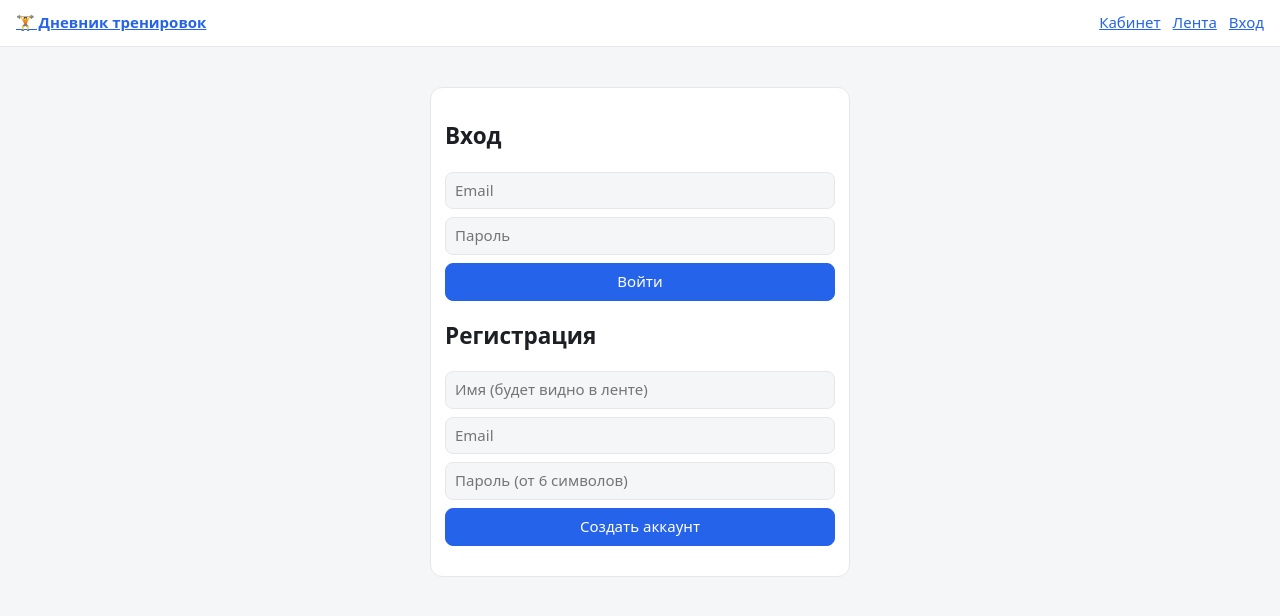
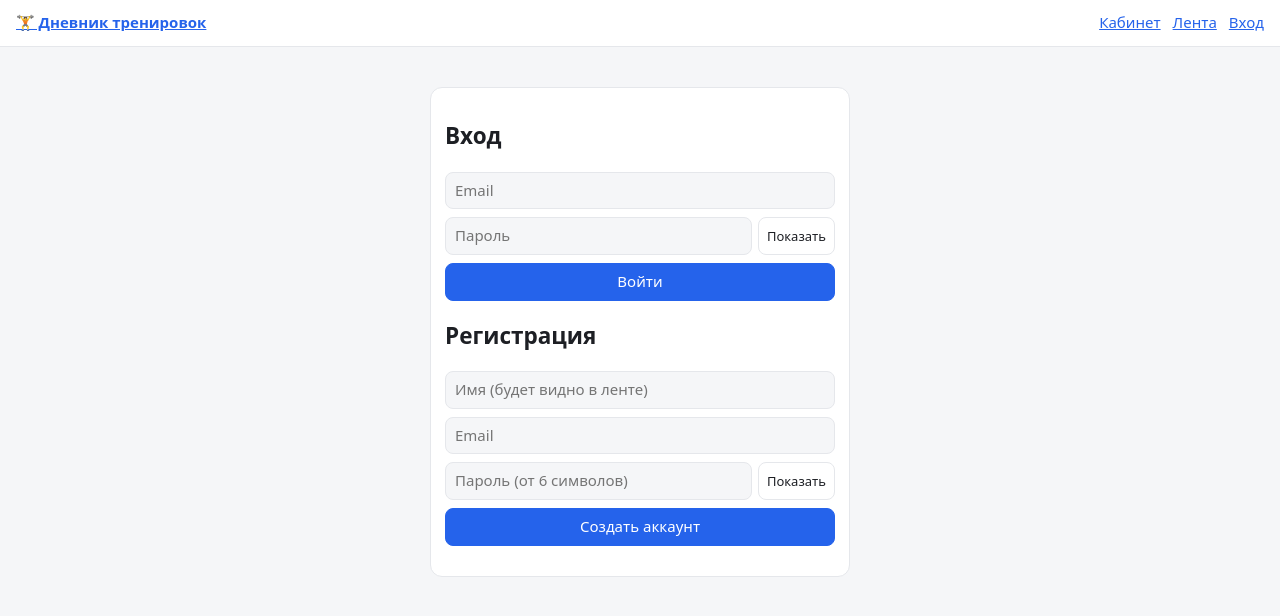
Before and after one commit to salgqqw-rg/training-diary, a Next.js app: page /login in a window 1280 px wide. Shown: the top 616 px of the page. Built offline with nearby package versions, Linux system fonts and the light colour scheme.

Commit message:
password visibility toggle

```diff
--- a/src/app/globals.css
+++ b/src/app/globals.css
@@ -26,3 +26,5 @@ table { width:100%; border-collapse:collapse; font-size:14px; margin:6px 0; }
 td, th { padding:6px; border-bottom:1px solid var(--line); text-align:left; }
 .workout { border-top:1px solid var(--line); padding:10px 0; }
 .exercise { margin:10px 0; }
+.password-field { display: flex; gap: 6px; }
+.password-field input { flex: 1; min-width: 0; }
--- a/src/app/login/page.tsx
+++ b/src/app/login/page.tsx
@@ -1,4 +1,5 @@
 import { signIn, signUp } from "@/lib/auth-actions";
+import { PasswordInput } from "@/components/password-input";
 
 export default async function LoginPage({
   searchParams,
@@ -12,14 +13,14 @@ export default async function LoginPage({
       <h2>Вход</h2>
       <form action={signIn} className="stack">
         <input name="email" type="email" required placeholder="Email" />
-        <input name="password" type="password" required placeholder="Пароль" />
+        <PasswordInput name="password" required placeholder="Пароль" />
         <button className="primary">Войти</button>
       </form>
       <h2>Регистрация</h2>
       <form action={signUp} className="stack">
         <input name="name" required placeholder="Имя (будет видно в ленте)" />
         <input name="email" type="email" required placeholder="Email" />
-        <input name="password" type="password" minLength={6} required placeholder="Пароль (от 6 символов)" />
+        <PasswordInput name="password" minLength={6} required placeholder="Пароль (от 6 символов)" />
         <button className="primary">Создать аккаунт</button>
       </form>
     </div>
--- /dev/null
+++ b/src/components/password-input.tsx
@@ -0,0 +1,20 @@
+"use client";
+
+import { useState } from "react";
+
+export function PasswordInput(props: React.InputHTMLAttributes<HTMLInputElement>) {
+  const [show, setShow] = useState(false);
+  return (
+    <div className="password-field">
+      <input {...props} type={show ? "text" : "password"} />
+      <button
+        type="button"
+        className="sm"
+        onClick={() => setShow(!show)}
+        aria-label={show ? "Скрыть пароль" : "Показать пароль"}
+      >
+        {show ? "Скрыть" : "Показать"}
+      </button>
+    </div>
+  );
+}
```
